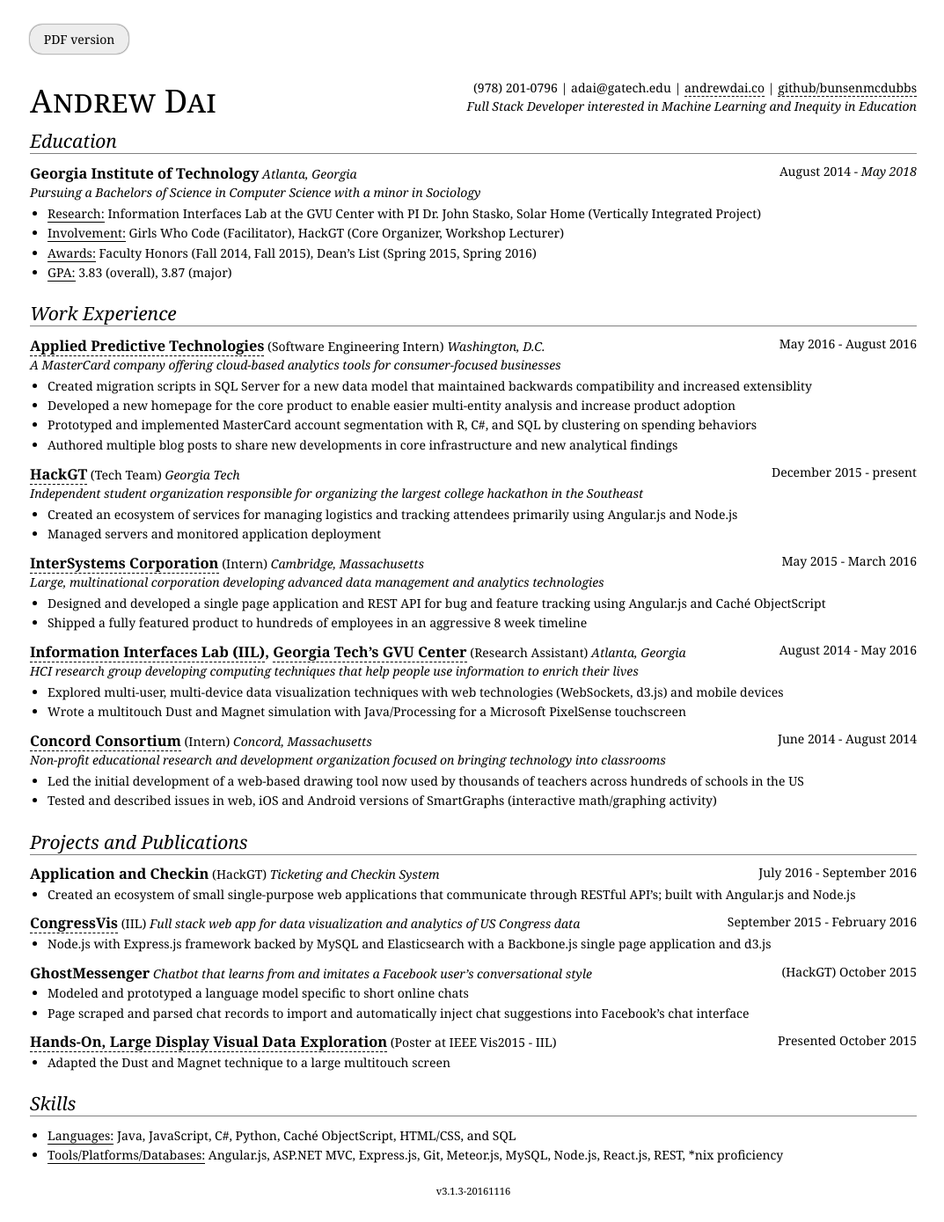
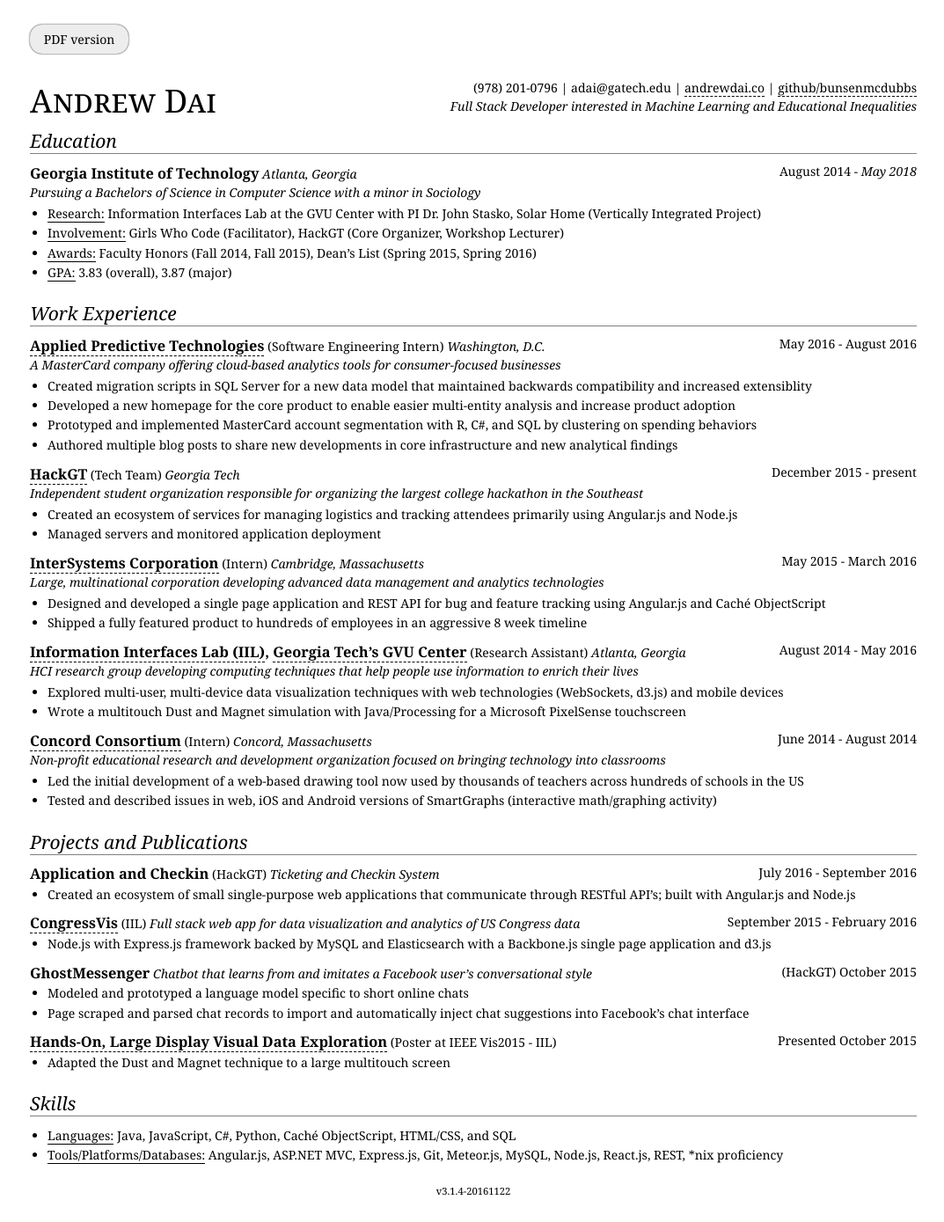
Before and after one commit to bunsenmcdubbs/bunsenmcdubbs.github.io, a Jekyll site: the page resume/index.html, which Jekyll copies as it is, in a window 1280 px wide. Shown: the whole page at 88% size, without its empty margins (102-1175 px from the left). Built offline with Jekyll 4.4.1, drawn with Linux system fonts in a browser that asks for light colours.

Commit message:
change wording in objective

```diff
--- a/resume/index.html
+++ b/resume/index.html
@@ -42,7 +42,7 @@
   </ul>
 
   <p id="objective">
-    Full Stack Developer interested in Machine Learning and Inequity in Education
+    Full Stack Developer interested in Machine Learning and Educational Inequalities
   </p>
 </header>
 
@@ -329,7 +329,7 @@
 <footer>
   <!-- <small>References available upon request</small> -->
   <!-- <p>Have a great day!</p> -->
-  <small>v3.1.3-20161116</small>
+  <small>v3.1.4-20161122</small>
 </footer>
 
 <script>
```
